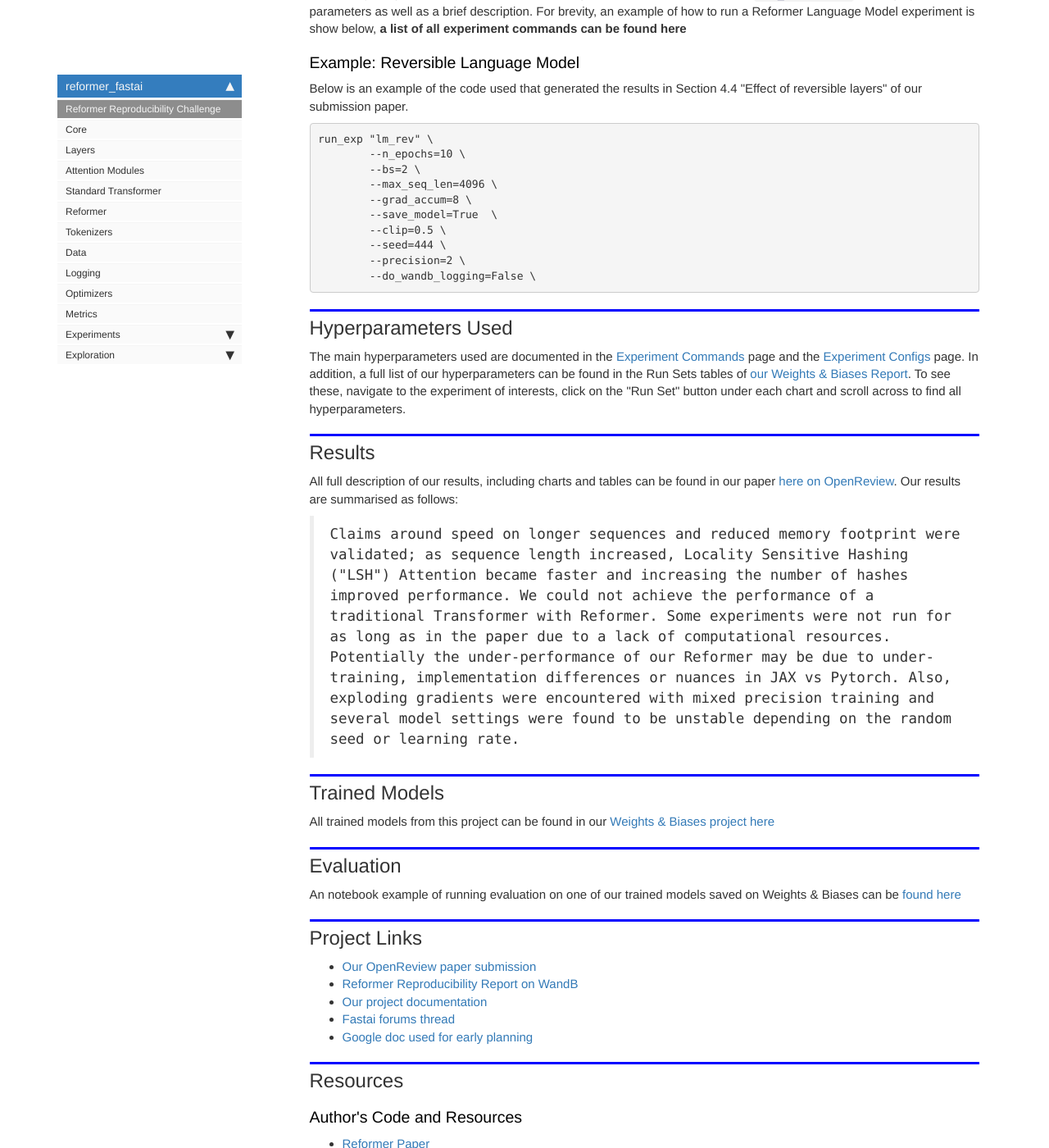
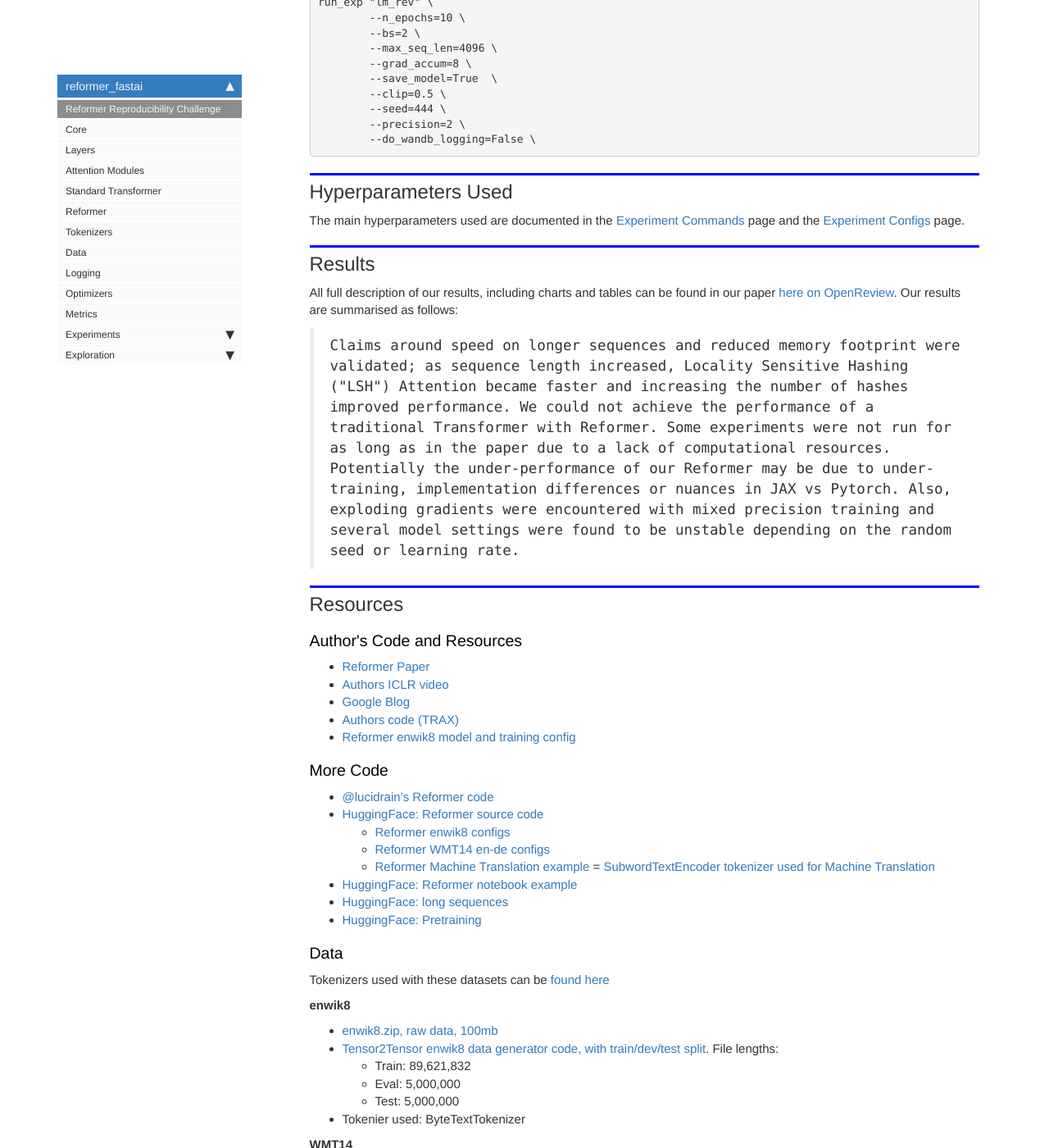
Before and after one commit to arampacha/reformer_fastai, a Jekyll site: the page built from docs/index.html, in a window 1280 px wide and 1400 px high, scrolled down 1413 px. Shown: the whole window at 82% size. Built offline with Jekyll 4.4.1, drawn with Linux system fonts in a browser that asks for light colours; nearby versions of some CDN libraries; comment, search, counter and statistics services are not loaded; some of the changed text lies outside the part shown.

Commit message:
removed leaking links

```diff
--- a/docs/index.html
+++ b/docs/index.html
@@ -6,8 +6,8 @@ title: Reformer Reproducibility Experiments
 keywords: fastai
 sidebar: home_sidebar
 
-summary: "Fastai community entry to <a href='https://paperswithcode.com/rc2020'>2020 Papers With Code Reproducibility Challenge</a>"
-description: "Fastai community entry to <a href='https://paperswithcode.com/rc2020'>2020 Papers With Code Reproducibility Challenge</a>"
+summary: "Entry to <a href='https://paperswithcode.com/rc2020'>2020 Papers With Code Reproducibility Challenge</a>"
+description: "Entry to <a href='https://paperswithcode.com/rc2020'>2020 Papers With Code Reproducibility Challenge</a>"
 nb_path: "nbs/index.ipynb"
 ---
 <!--
@@ -33,7 +33,6 @@ nb_path: "nbs/index.ipynb"
 <div class="text_cell_render border-box-sizing rendered_html">
 <h2 id="Our-Reproducibility-Challenge-Submission">Our Reproducibility Challenge Submission<a class="anchor-link" href="#Our-Reproducibility-Challenge-Submission"> </a></h2><ul>
 <li>Our OpenReview paper submission to the challenge can be found <a href="https://openreview.net/forum?id=3s8Y7dHYkN-">here</a> </li>
-<li>Our Weights &amp; Biases Report, with interactive charts, is available <a href="https://wandb.ai/fastai_community/reformer-fastai/reports/Reformer-Reproducibility-Report---Vmlldzo0MzQ1OTg">here</a> </li>
 </ul>
 <h2 id="Installation">Installation<a class="anchor-link" href="#Installation"> </a></h2>
 </div>
@@ -47,8 +46,6 @@ nb_path: "nbs/index.ipynb"
 source ./my_env/bin/activate</code></pre>
 <h3 id="Install">Install<a class="anchor-link" href="#Install"> </a></h3><p>Then you can install the package via pip:</p>
 <p><code>pip install reformer-fastai</code></p>
-<p>Or (even better) install latest version from github:</p>
-<p><code>pip install git+git://github.com/arampacha/reformer_fastai.git</code></p>
 <h3 id="Contributing">Contributing<a class="anchor-link" href="#Contributing"> </a></h3><p>This project used nbdev for all development, see <a href="https://nbdev.fast.ai/">their docs here</a> to install nbdev and get started. Once you have nbdev installed we suggest you follow the suggested <a href="https://github.com/arampacha/reformer_fastai/blob/master/CONTRIBUTING.md">contributor workflow</a></p>
 
 </div>
@@ -81,7 +78,7 @@ source ./my_env/bin/activate</code></pre>
 </div>
 <div class="cell border-box-sizing text_cell rendered"><div class="inner_cell">
 <div class="text_cell_render border-box-sizing rendered_html">
-<h2 id="Hyperparameters-Used">Hyperparameters Used<a class="anchor-link" href="#Hyperparameters-Used"> </a></h2><p>The main hyperparameters used are documented in the <a href="https://arampacha.github.io/reformer_fastai/experiment.experiment-commands.html">Experiment Commands</a> page and the <a href="https://arampacha.github.io/reformer_fastai/experiment-configs.html">Experiment Configs</a> page. In addition, a full list of our hyperparameters can be found in the Run Sets tables of <a href="https://wandb.ai/fastai_community/reformer-fastai/reports/Reformer-Reproducibility-Report---Vmlldzo0MzQ1OTg">our Weights &amp; Biases Report</a>. To see these, navigate to the experiment of interests, click on the "Run Set" button under each chart and scroll across to find all hyperparameters.</p>
+<h2 id="Hyperparameters-Used">Hyperparameters Used<a class="anchor-link" href="#Hyperparameters-Used"> </a></h2><p>The main hyperparameters used are documented in the <a href="https://arampacha.github.io/reformer_fastai/experiment.experiment-commands.html">Experiment Commands</a> page and the <a href="https://arampacha.github.io/reformer_fastai/experiment-configs.html">Experiment Configs</a> page.</p>
 
 </div>
 </div>
@@ -97,33 +94,6 @@ of our Reformer may be due to under-training, implementation differences or nuan
 exploding gradients were encountered with mixed precision training and several model settings were found to be
 unstable depending on the random seed or learning rate.</p>
 </blockquote>
-
-</div>
-</div>
-</div>
-<div class="cell border-box-sizing text_cell rendered"><div class="inner_cell">
-<div class="text_cell_render border-box-sizing rendered_html">
-<h2 id="Trained-Models">Trained Models<a class="anchor-link" href="#Trained-Models"> </a></h2><p>All trained models from this project can be found in our <a href="https://wandb.ai/fastai_community/reformer-fastai/artifacts">Weights &amp; Biases project here</a></p>
-
-</div>
-</div>
-</div>
-<div class="cell border-box-sizing text_cell rendered"><div class="inner_cell">
-<div class="text_cell_render border-box-sizing rendered_html">
-<h2 id="Evaluation">Evaluation<a class="anchor-link" href="#Evaluation"> </a></h2><p>An notebook example of running evaluation on one of our trained models saved on Weights &amp; Biases can be <a href="https://github.com/arampacha/reformer_fastai/blob/master/nbs/61_evaluation.ipynb">found here</a></p>
-
-</div>
-</div>
-</div>
-<div class="cell border-box-sizing text_cell rendered"><div class="inner_cell">
-<div class="text_cell_render border-box-sizing rendered_html">
-<h2 id="Project-Links">Project Links<a class="anchor-link" href="#Project-Links"> </a></h2><ul>
-<li><a href="https://openreview.net/forum?id=3s8Y7dHYkN-">Our OpenReview paper submission</a></li>
-<li><a href="https://wandb.ai/fastai_community/reformer-fastai/reports/Reformer-Reproducibility-Final-Edits---Vmlldzo0MzQ1OTg">Reformer Reproducibility Report on WandB</a></li>
-<li><a href="https://arampacha.github.io/reformer_fastai/">Our project documentation</a></li>
-<li><a href="https://forums.fast.ai/t/reproducibility-challenge-2020-fastai-folks-interested/80336/39">Fastai forums thread</a></li>
-<li><a href="https://docs.google.com/document/d/1wF83E3B3yXIGZixEgOUJI2T2XXhT1DVCrPXS5Dbsyh8/edit">Google doc used for early planning</a></li>
-</ul>
 
 </div>
 </div>
```
Also changed, not shown: other parts of docs/index.html (+0 -1 lines), README.md, 1 other file.
